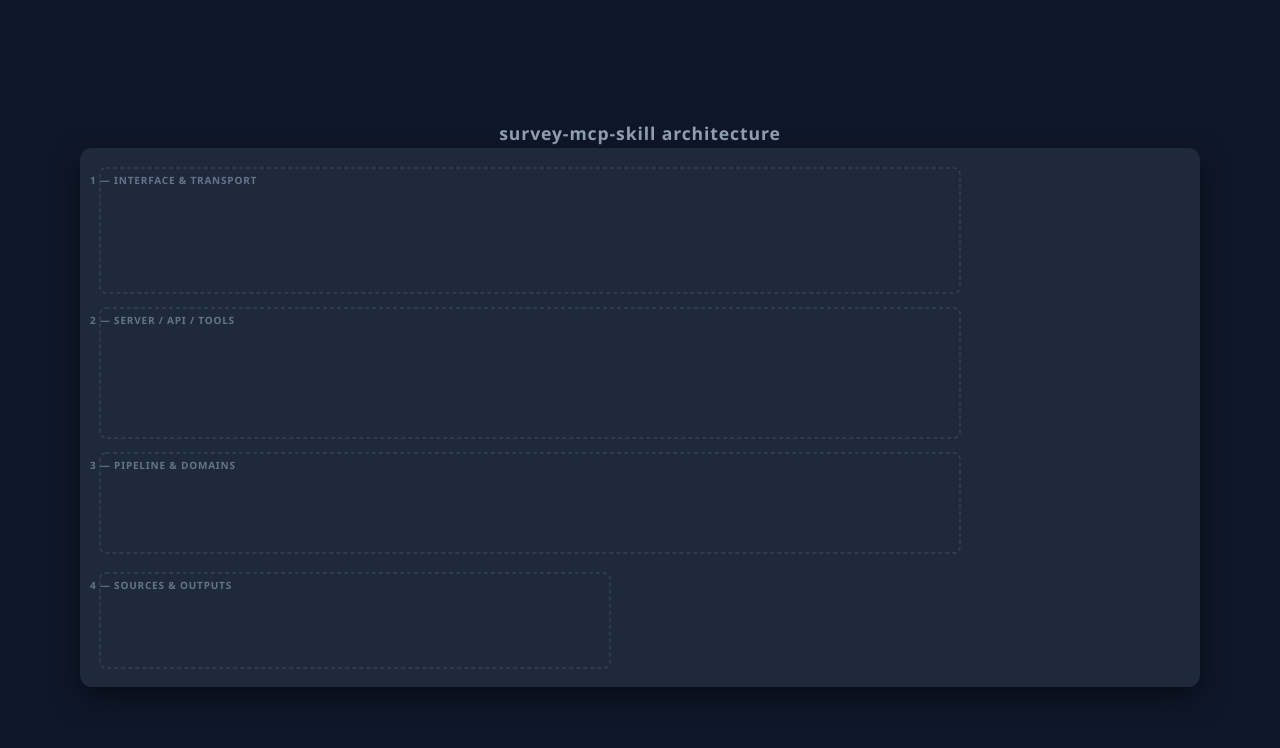
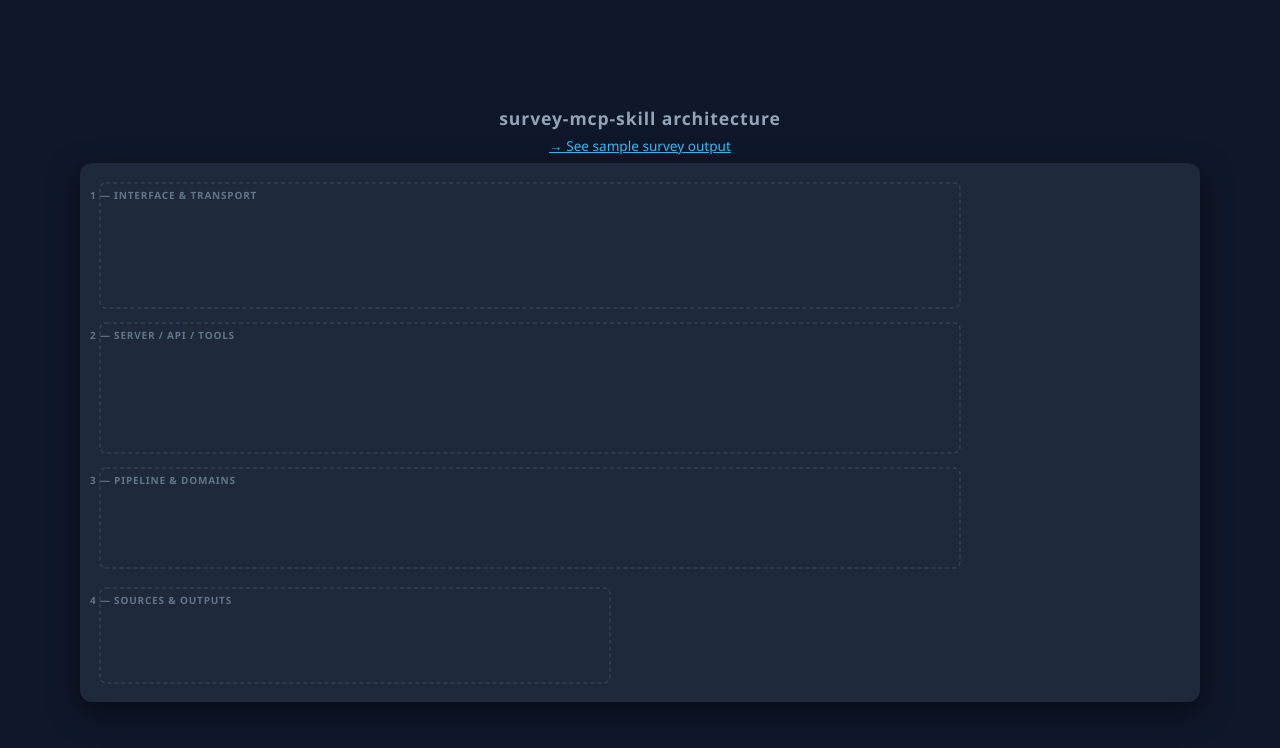
Before and after one commit to bonsai/survey-mcp-skill, a plain HTML site: page docs/architecture.html in a window 1280 px wide. Drawn offline with Linux system fonts and the light colour scheme.

Commit message:
docs: link to sample.html from architecture and index

```diff
--- a/docs/architecture.html
+++ b/docs/architecture.html
@@ -44,6 +44,9 @@
 </head>
 <body>
 <h1>survey-mcp-skill architecture</h1>
+<p style="text-align:center;margin:0.2rem 0 0.5rem;font-size:0.85rem;color:#64748b;">
+  <a href="sample.html" style="color:#38bdf8;">→ See sample survey output</a>
+</p>
 <div class="diagram">
 <svg viewBox="0 0 1100 520" preserveAspectRatio="xMidYMid meet">
   <defs>
```
